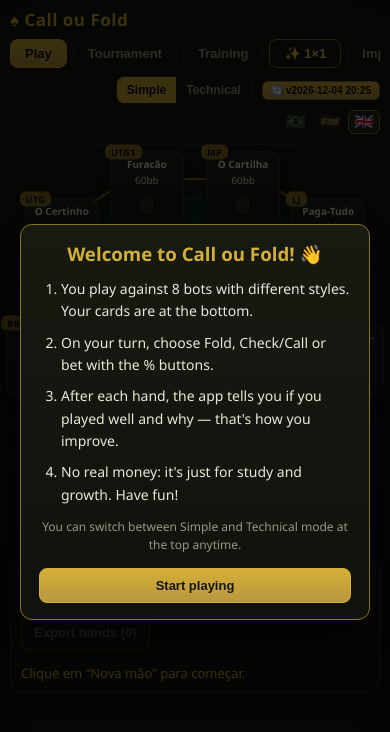
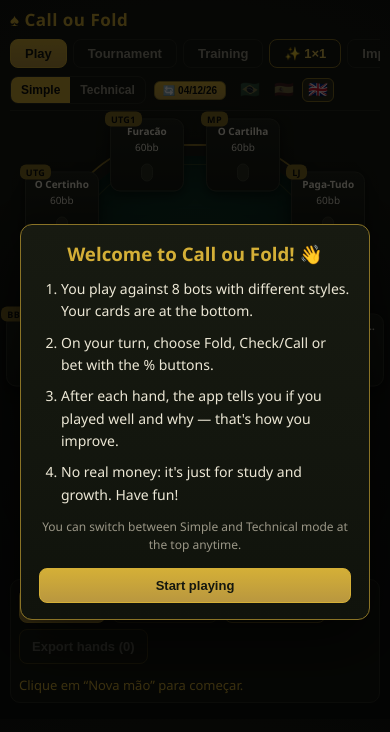
Before and after one commit to Allan1052/No-limet-9max, a React (Vite) app: page / in a window 390 px wide. Shown: the top 732 px of the page. Built offline with nearby package versions, Linux system fonts and the light colour scheme.

Commit message:
Topo: Simples/Técnico + versão (DD/MM/AA) + idiomas na mesma linha; mesa volta ao tamanho cheio com folga p/ Raise/All-in

```diff
--- a/src/app/App.tsx
+++ b/src/app/App.tsx
@@ -149,15 +149,17 @@ export function App() {
           </button>
         </div>
         <div className="topbar-right">
+          <div className="topbar-controls">
             <ModeToggle />
             <button
               className="build-id"
               title={tr("version.update")}
               onClick={forceUpdate}
             >
-            🔄 v{formatBuild(__BUILD_ID__)}
+              🔄 {formatBuild(__BUILD_ID__)}
             </button>
             <LangSelect />
+          </div>
           <InstallButton />
           <span className="disclaimer disclaimer-text">{tr("disclaimer")}</span>
         </div>
@@ -312,7 +314,8 @@ function formatBuild(iso: string): string {
   const d = new Date(iso);
   if (isNaN(d.getTime())) return iso; // formato antigo: mostra como veio
   const p = (n: number) => String(n).padStart(2, "0");
-  return `${d.getFullYear()}-${p(d.getMonth() + 1)}-${p(d.getDate())} ${p(d.getHours())}:${p(d.getMinutes())}`;
+  // Curto (DD/MM/AA) para caber na mesma linha do Simples/Técnico + idiomas.
+  return `${p(d.getDate())}/${p(d.getMonth() + 1)}/${String(d.getFullYear()).slice(2)}`;
 }
 
 /**
--- a/src/ui/theme.css
+++ b/src/ui/theme.css
@@ -69,6 +69,13 @@ body {
   justify-content: flex-end;
   row-gap: 6px;
   min-width: 0;
+}
+/* Simples/Técnico + carimbo de versão + idiomas sempre juntos na mesma linha. */
+.topbar-controls {
+  display: flex;
+  align-items: center;
+  gap: 8px;
+  flex-wrap: nowrap;
 }
 .lang-select { display: inline-flex; gap: 2px; }
 .lang-opt {
@@ -1032,8 +1039,9 @@ table.stats tr.hero-row td.pname { color: var(--gold); }
 
 /* ---- Responsivo (celular / telas estreitas) ---- */
 @media (max-width: 860px) {
-  .app { padding: 8px 10px 24px; }
-  .topbar { flex-wrap: wrap; gap: 8px; }
+  .app { padding: 8px 10px 16px; }
+  .topbar { flex-wrap: wrap; gap: 8px; margin-bottom: 8px; padding-bottom: 6px; }
+  .play .controls { margin-top: 6px; }
   .brand { font-size: 17px; }
   .brand small { display: none; }
   .disclaimer { font-size: 10px; padding: 4px 7px; }
@@ -1042,9 +1050,9 @@ table.stats tr.hero-row td.pname { color: var(--gold); }
   .layout { flex-direction: column; }
   .sidebar { flex: 1 1 auto; width: 100%; }
 
-  /* Mesa: limita a altura para caber tudo na tela sem rolar (deixa espaço
-     garantido para os controles Raise/All-in embaixo). */
-  .table-wrap { aspect-ratio: 5 / 6; width: 100%; max-width: min(100%, 62vh); max-height: 50vh; margin-inline: auto; }
+  /* Mesa: tamanho cheio no mobile (os controles cabem porque Simples/versão/
+     idiomas ficam numa linha só, liberando espaço vertical). */
+  .table-wrap { aspect-ratio: 5 / 6; width: 100%; max-width: min(100%, 62vh); }
   .tbl-rank { font-size: 15px; }
   .tbl-tips-btn { font-size: 12px; padding: 8px 13px; }
   .seat { width: 88px; }
@@ -1064,7 +1072,7 @@ table.stats tr.hero-row td.pname { color: var(--gold); }
   .dealer-btn { width: 18px; height: 18px; font-size: 10px; }
 
   /* Controles e ICM empilham. */
-  .controls { padding: 10px; gap: 8px; }
+  .controls { padding: 8px; gap: 6px; }
   .btn { padding: 9px 12px; font-size: 13px; }
   .slider-wrap { flex: 1 1 100%; }
   .icm-cols { flex-direction: column; }
@@ -1087,7 +1095,7 @@ table.stats tr.hero-row td.pname { color: var(--gold); }
   .card .rank { font-size: 14px; }
   /* Economiza espaço no topo, mas mantém o botão de atualizar visível. */
   .disclaimer-text { display: none; }
-  .table-wrap { max-width: min(100%, 56vh); max-height: 46vh; }
+  .table-wrap { max-width: min(100%, 56vh); }
 }
 
 /* -------------------------------------------------------------------------
```
Lines whose indentation alone changed are shown as unchanged.
